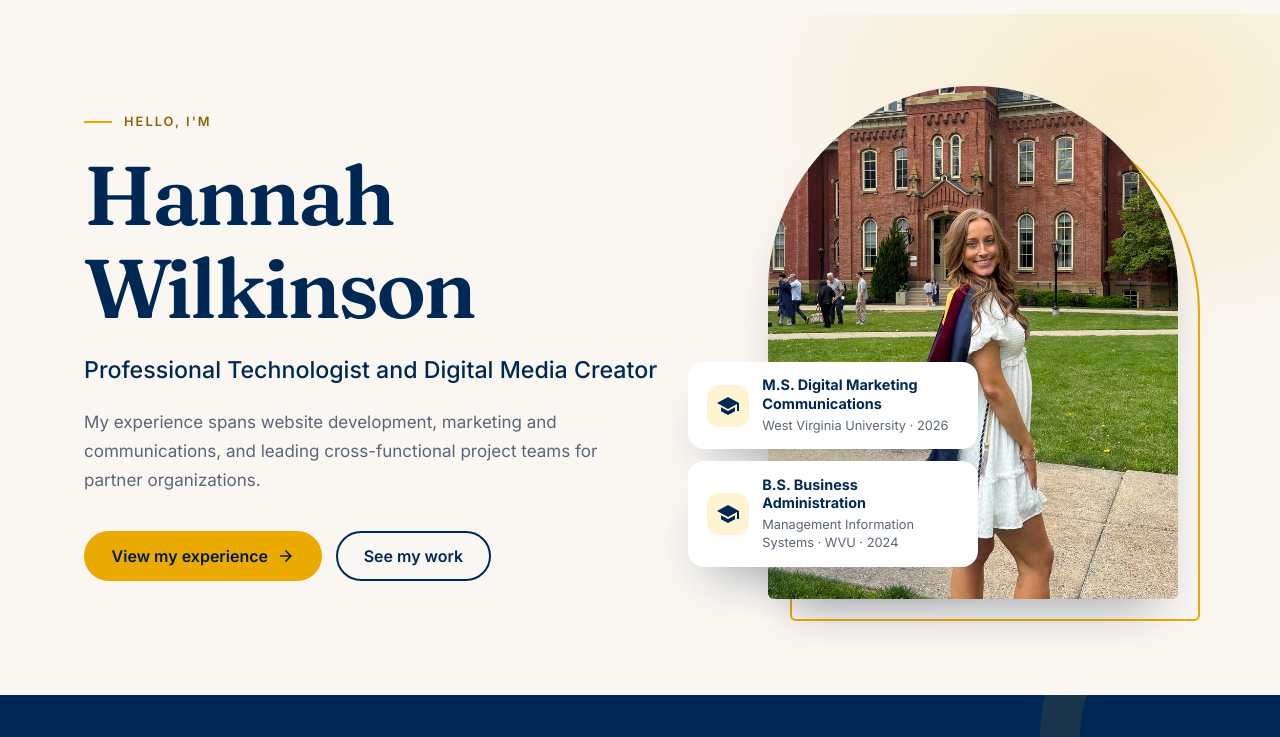
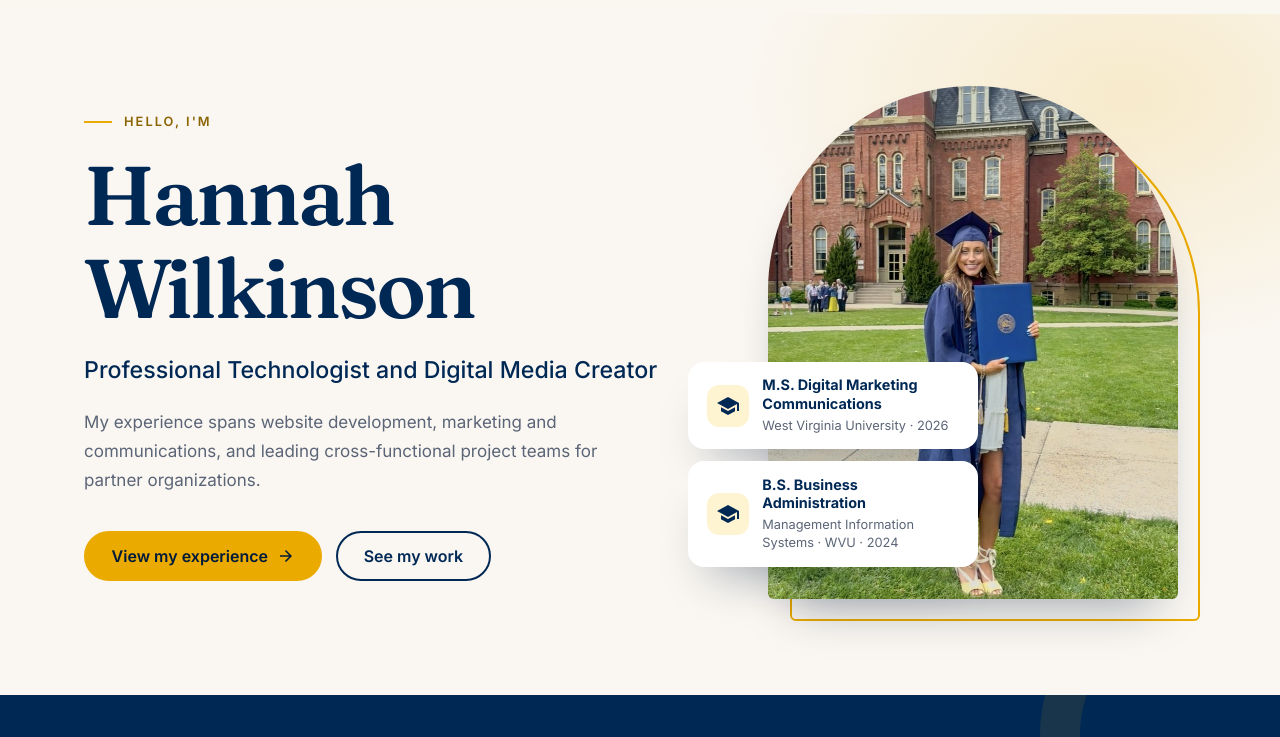
Before and after one commit to hannahwilkinson/portfolio, a plain HTML site: page index.html in a window 1280 px wide. Shown: the part 63-800 px from the top of the page. Drawn offline with Linux system fonts and the light colour scheme.

Commit message:
Swap hero photos: cap and gown on home, white dress on contact
Co-Authored-By: Claude Opus 5.5 <noreply@anthropic.com>

```diff
--- a/index.html
+++ b/index.html
@@ -53,7 +53,7 @@
           <div class="hero-media">
             <div class="hero-frame">
               <div class="hero-photo">
-                <img src="images/about/hannah-portrait.jpg" width="800" height="1000" fetchpriority="high" alt="Hannah Wilkinson smiling over her shoulder in a white dress and graduation stole, in front of a historic red-brick campus building." />
+                <img src="images/about/hannah-cap-and-gown-home.jpg" width="800" height="1000" fetchpriority="high" alt="Hannah Wilkinson smiling in a navy cap and gown, holding her diploma cover on the lawn in front of a red-brick campus building with a clock tower." />
               </div>
             </div>
             <div class="hero-badges">
```
Also changed, not shown: contact.html (+1 -1 lines), images/about/hannah-cap-and-gown-home.jpg (added).
